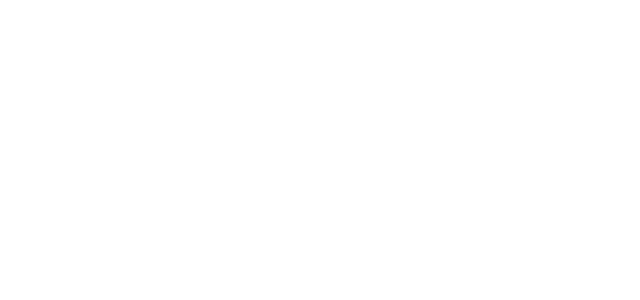
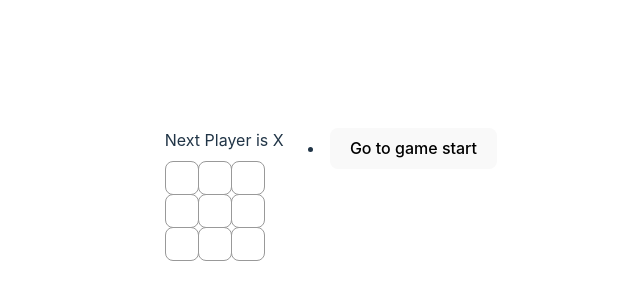
Before and after one commit to wlin00/React-Tic-Tac-Toe, a React (Vite) app: page / in a window 1280 px wide. Shown: the part 206-506 px from the top of the page, without its empty margins (309-949 px from the left). Built offline with nearby package versions, Linux system fonts and the light colour scheme.

Commit message:
feat: react tic tac toe

```diff
--- a/src/App.tsx
+++ b/src/App.tsx
@@ -1,25 +1,114 @@
-import { useState } from 'react';
+import { useState, useCallback, useMemo } from 'react';
 import React from 'react';
-import './App.scss'
-import { ISquare, IBoard } from './interface';
+import  './App.scss'
+import { ISquare, IBoard, ITimeTravelListItem } from './interface';
 
-// 当前格
+// 棋盘中的某个格组件 - props：1、当前展示值'X' or 'O'；2、
+const Square: React.FC<ISquare> = ({ value, onSquareClick }) => {
+  return (
+    <button onClick={onSquareClick} className='square'>{ value }</button>
+  )
+}
 
+// 棋盘组件
+const Board: React.FC<IBoard> = ({ xIsNext, squares, onPlay }) => {
+  const winner = caculateWinner(squares)
+  const status = winner ? `Winner is ${winner}` : `Next Player is ${xIsNext ? 'X' : 'O'}`
+  const handleClick = (index: number) => { //
+    if (squares[index] || caculateWinner(squares)) { // 若已经出现胜者，或者当前格已有棋子，则return
+      return
+    }
+    const squareSlice = squares.slice()
+    squareSlice[index] = xIsNext ? 'X' : 'O'
+    onPlay(squareSlice)
+  }
+  function caculateWinner (squares: string[]) {
+    const arr = squares.slice()
+    const winnerResultArr = [ // 胜利者下标数组
+      [0, 1, 2],
+      [3, 4, 5],
+      [6, 7, 8],
+      [0, 3, 6],
+      [1, 4, 7],
+      [2, 5, 8],
+      [0, 4, 8],
+      [2, 4, 6],
+    ]
+    for (let i = 0; i < winnerResultArr.length; i++) {
+      const [a, b, c] = winnerResultArr[i]
+      if (arr[a] && arr[a] === arr[b] && arr[a] === arr[c]) {
+        return arr[a]
+      }
+    }
+    return null
+  }
+  return (
+    <>
+      <div className="status">{status}</div>
+      <div className="board-row">
+        <Square value={squares[0]} onSquareClick={() => handleClick(0)} />
+        <Square value={squares[1]} onSquareClick={() => handleClick(1)} />
+        <Square value={squares[2]} onSquareClick={() => handleClick(2)} />
+      </div>
+      <div className="board-row">
+        <Square value={squares[3]} onSquareClick={() => handleClick(3)} />
+        <Square value={squares[4]} onSquareClick={() => handleClick(4)} />
+        <Square value={squares[5]} onSquareClick={() => handleClick(5)} />
+      </div>
+      <div className="board-row">
+        <Square value={squares[6]} onSquareClick={() => handleClick(6)} />
+        <Square value={squares[7]} onSquareClick={() => handleClick(7)} />
+        <Square value={squares[8]} onSquareClick={() => handleClick(8)} />
+      </div>
+    </>
+  )
+}
 
-// 棋盘
-
+// 时间旅行列表元素组件
+const TimeTravelListItem: React.FC<ITimeTravelListItem> = ({ index, jumpTo })=> {
+  const description = index > 0 ? `Go to step${index}` : 'Go to game start'
+  return (
+    <li key={index}>
+      <button onClick={() => jumpTo(index)}>{ description }</button>
+    </li>
+  )
+}
 
 // APP
 export default function Game() {
+  const [history, setHistory] = useState([new Array(9).fill(null)]) // [ [], [], []... ]
+  const [currentIndex, setCurrentIndex] = useState<number>(0)
+  const currentSquares = useMemo(() => history[currentIndex], [history, currentIndex])
+  // const currentSquares = history[currentIndex]
+  const isNextStepX = currentIndex % 2 === 0 // 下一步棋是否是 ‘X’
 
+  const handleBoardClick = (squaresSlice: string[]) => { // 根据当前currentIndex，追加历史记录
+    const historyCopy = history.slice(0, currentIndex + 1) // 确保当前history时间历史数组长度和当前时间线下标匹配，即history.length - 1 = currentIndex
+    setHistory([...historyCopy, squaresSlice])
+    setCurrentIndex(currentIndex + 1)
+  }
+
+  const handleJumpTo = useCallback((index: number) => {
+    setCurrentIndex(index)
+  }, [])
+
+  const TimeTravelList = history.map((item, index) => {
+    return (
+      <TimeTravelListItem key={index} index={index} jumpTo={handleJumpTo} />
+    )
+  })
 
   return (
     <div className="game">
       <div className="game-board">
-
+        <Board
+          xIsNext={isNextStepX}
+          squares={currentSquares}
+          onPlay={handleBoardClick}
+        />
       </div>
       <div className="game-info">
-
+        { TimeTravelList }
       </div>
     </div>
   );
--- a/src/interface.ts
+++ b/src/interface.ts
@@ -8,3 +8,8 @@
   squares: string[]
   onPlay: (list: string[]) => void
 }
+
+export interface ITimeTravelListItem {
+  index: number
+  jumpTo: (index: number) => void
+}
```
Also changed, not shown: src/App-Base.tsx (deleted, +0 -120 lines).
